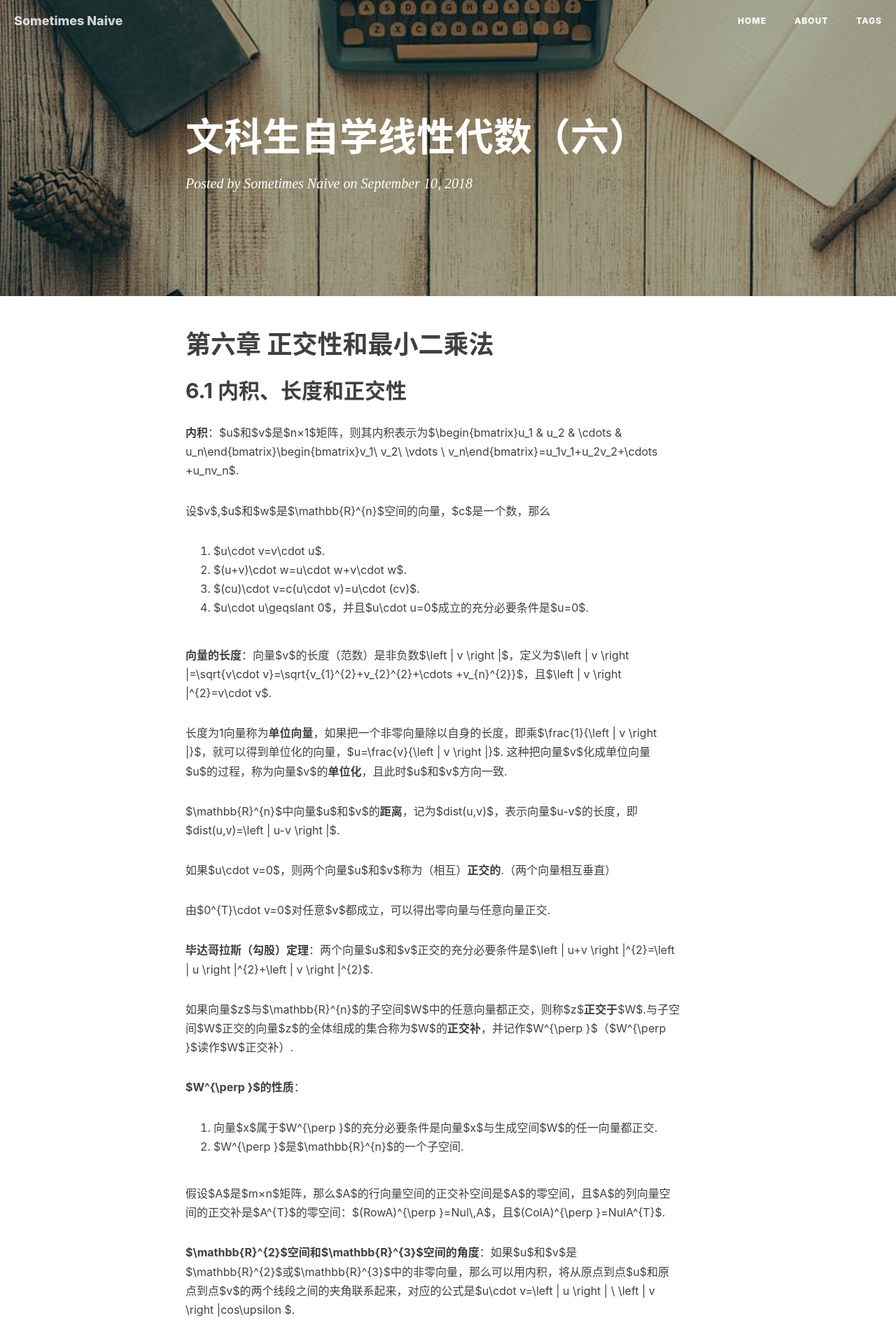
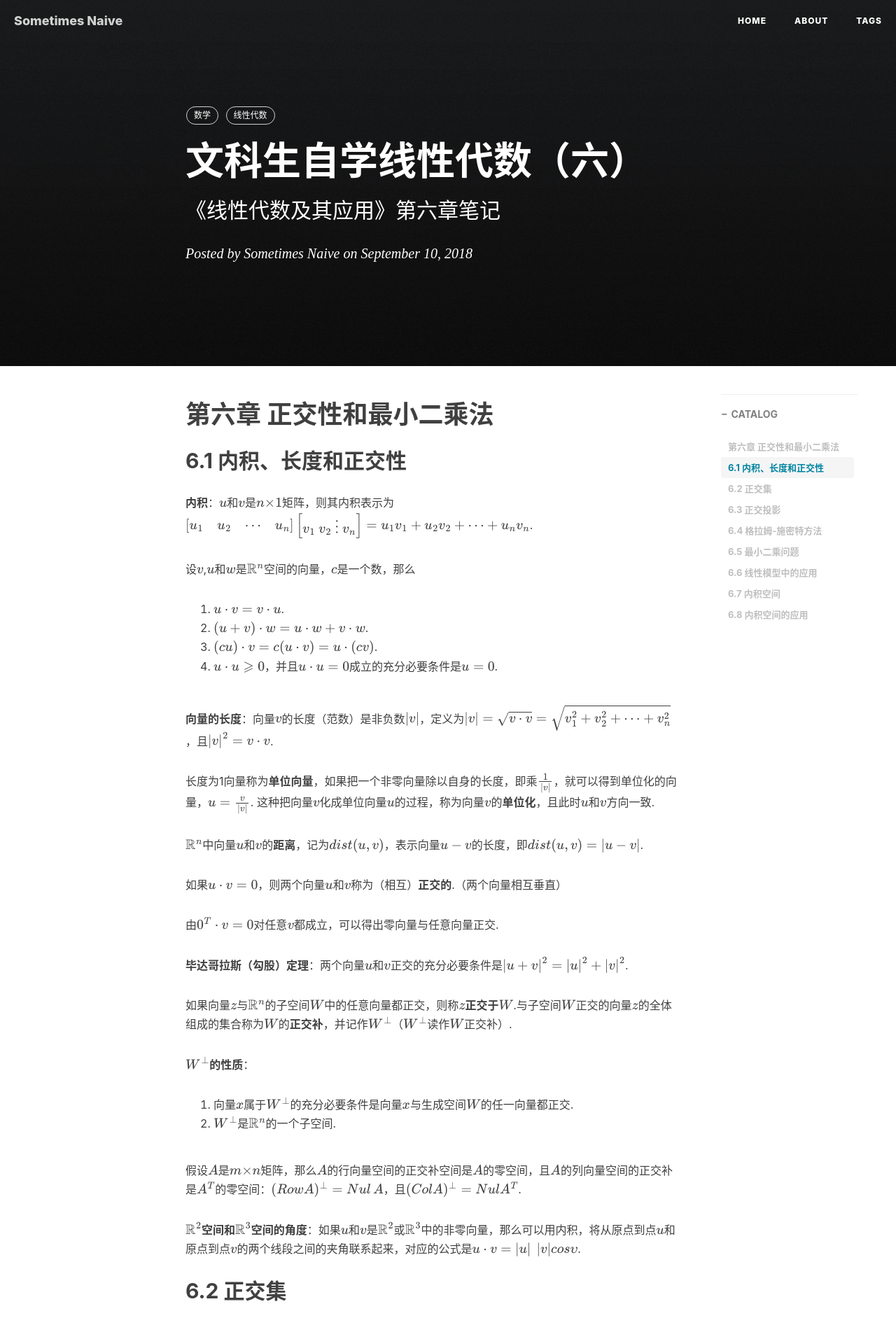
Before and after one commit to lqsgd123/lqsgd123.github.io, a Jekyll site: the page built from _posts/2018-9-10-文科生自学线性代数（六）.md, in a window 1280 px wide. Shown: the top 1893 px of the page at 70% size. Built offline with Jekyll 4.4.1, drawn with Linux system fonts in a browser that asks for light colours; nearby versions of some CDN libraries; our own code applies the rules of GitHub Pages for plain Markdown files; formulas are drawn with MathJax 3; comment, search, counter and statistics services are not loaded; some of the changed text lies outside the part shown.

Commit message:
Update 2018-9-10-文科生自学线性代数（六）.md

```diff
--- a/_posts/2018-9-10-文科生自学线性代数（六）.md
+++ b/_posts/2018-9-10-文科生自学线性代数（六）.md
@@ -1,3 +1,27 @@
+---
+layout:     post
+title:      文科生自学线性代数（六）
+subtitle:   《线性代数及其应用》第六章笔记
+date:       2018-09-10
+author:     Sometimes Naive
+header-img: img/black.png
+catalog: true
+tags:
+    - 数学
+    - 线性代数
+---
+
+<head>
+    <script src="https://cdn.mathjax.org/mathjax/latest/MathJax.js?config=TeX-AMS-MML_HTMLorMML" type="text/javascript"></script>
+    <script type="text/x-mathjax-config">
+        MathJax.Hub.Config({
+            tex2jax: {
+            skipTags: ['script', 'noscript', 'style', 'textarea', 'pre'],
+            inlineMath: [['$','$']]
+            }
+        });
+    </script>
+</head>
 # 第六章 正交性和最小二乘法
 
 
```
